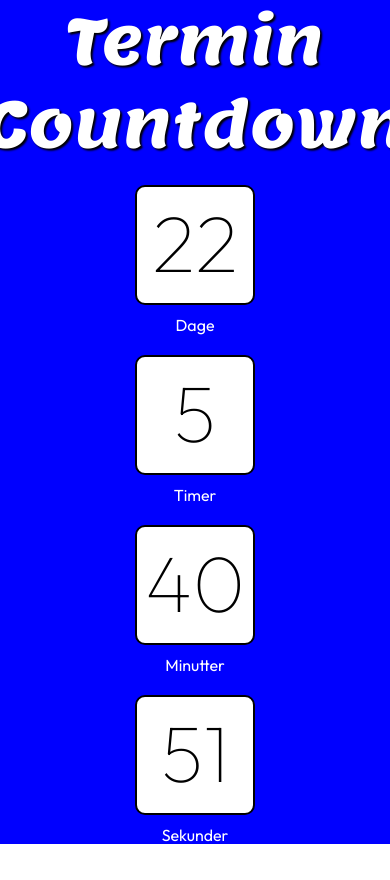
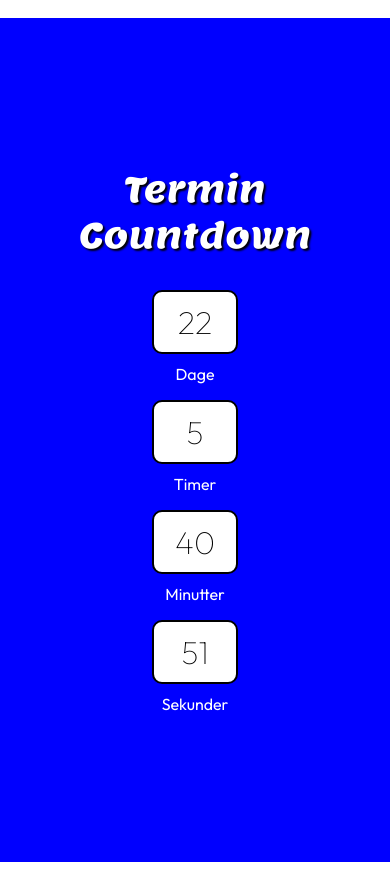
Before and after one commit to gumboelias/termin-taeller, a plain HTML site: page index.html in a window 390 px wide. Before the commit the page ends 845 px from the top, so only its background shows below. Drawn offline with Linux system fonts and the light colour scheme.

Commit message:
fixed overflow

```diff
--- a/style.css
+++ b/style.css
@@ -6,20 +6,22 @@
 }
 
 .hero{
-  height: 100vh;
+  min-height: 100vh;
+  width: 100%; /* avoid 100vw which can cause horizontal overflow when scrollbars/safe-area are present */
   background-color: blue;
   display: flex;
   flex-direction: column;
   align-items: center;
   justify-content: center;
   color: white;
+  padding: 20px 12px; /* small page padding so contents don't touch the edges on narrow screens */
 }
 
 h1{
   font-size: 4rem;
   font-weight: 500;
   text-shadow: 2px 2px 2px black;
-  margin-bottom: 20px;
+  margin-bottom: 5rem;
   font-family: 'Lemon', sans-serif;
   text-align: center;
 }
@@ -27,7 +29,9 @@ h1{
 .timebox{
   display: flex;
   flex-wrap: wrap;
-  gap: 20px;
+  gap: 1.25rem;
+  justify-content: center; /* keep items centered so they wrap evenly and don't overflow */
+  max-width: 100%;
 }
 
 
@@ -41,13 +45,15 @@ h1{
 }
 
 .time h2{
-  font-size: 5rem;
-  line-height: 7rem;
+  /* responsive digit box */
+  font-size: clamp(2rem, 6vw, 5rem);
+  line-height: 1;
   font-weight: 100;
   background-color: white;
-  width: 120px;
-  height: 120px;
-  align-self: center;
+  width: min(120px, 22vw);
+  height: min(120px, 22vw);
+  display: grid;
+  place-items: center;
   color: black;
   border: 2px solid black;
   border-radius: 10px;
@@ -57,9 +63,27 @@ h1{
   margin-top: 10px;
 }
 
-@media only screen and (max-width: 600px) { /* styles here */
-.timebox{
-  flex-direction: column;
+/* Mobile adjustments: stack vertically and make sizes friendlier on small screens */
+@media (max-width: 480px) {
+  h1{
+    font-size: 2.2rem;
+    margin-bottom: 2rem;
+  }
+
+  .timebox{
+    flex-direction: column;
+    gap: 1rem;
+    align-items: center;
+  }
+
+  .time h2{
+    width: 22vw;
+    max-width: 260px;
+    height: auto;
+    padding: 14px 14px;
+  }
+
+  body {
+    padding: 18px 0;
+  }
 }
-
-}
```
